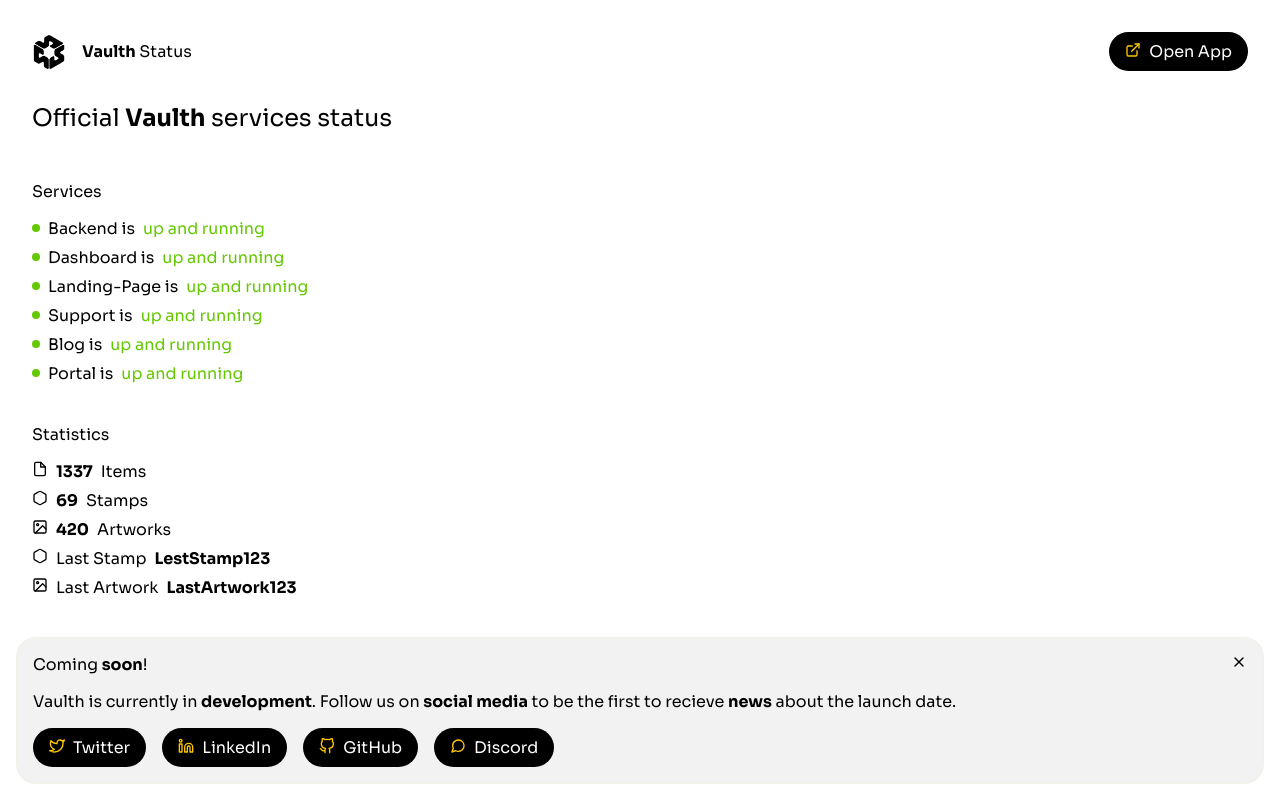
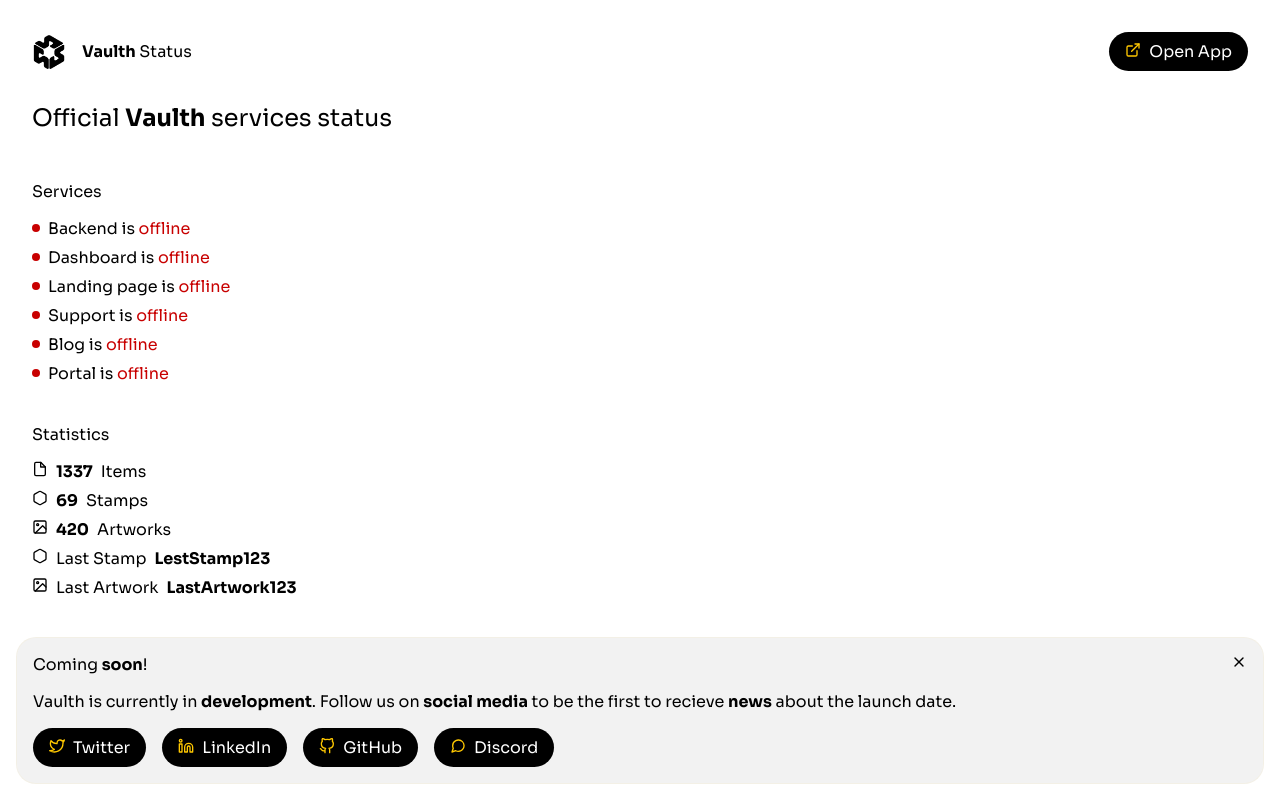
Before and after one commit to Vaulth/status, a Next.js app: page / in a window 1280 px wide. Built offline with nearby package versions, Linux system fonts and the light colour scheme; no server answers.

Commit message:
Add third status state: Fetching

```diff
--- a/components/Status.jsx
+++ b/components/Status.jsx
@@ -158,12 +158,24 @@
             <div className={styles.title}>Official <b>Vaulth</b> services status</div>
             <div className={styles.statusDiv}>
                 <div className={styles.desc}>Services</div>
-                <div className={styles.oneStat}><div className={styles.dot + " " + (backendStatus ? colorStyles.successBg : colorStyles.errorBg)} />Backend is {backendStatus ? <span className={colorStyles.success}>up and running</span> : <span className={colorStyles.error}>offline</span>}</div>
-                <div className={styles.oneStat}><div className={styles.dot + " " + (dashboardStatus ? colorStyles.successBg : colorStyles.errorBg)} />Dashboard is {dashboardStatus ? <span className={colorStyles.success}>up and running</span> : <span className={colorStyles.error}>offline</span>}</div>
-                <div className={styles.oneStat}><div className={styles.dot + " " + (landingpageStatus ? colorStyles.successBg : colorStyles.errorBg)} />Landing-Page is {landingpageStatus ? <span className={colorStyles.success}>up and running</span> : <span className={colorStyles.error}>offline</span>}</div>
-                <div className={styles.oneStat}><div className={styles.dot + " " + (supportStatus ? colorStyles.successBg : colorStyles.errorBg)} />Support is {supportStatus ? <span className={colorStyles.success}>up and running</span> : <span className={colorStyles.error}>offline</span>}</div>
-                <div className={styles.oneStat}><div className={styles.dot + " " + (blogStatus ? colorStyles.successBg : colorStyles.errorBg)} />Blog is {blogStatus ? <span className={colorStyles.success}>up and running</span> : <span className={colorStyles.error}>offline</span>}</div>
-                <div className={styles.oneStat}><div className={styles.dot + " " + (portalStatus ? colorStyles.successBg : colorStyles.errorBg)} />Portal is {portalStatus ? <span className={colorStyles.success}>up and running</span> : <span className={colorStyles.error}>offline</span>}</div>
+                <div className={styles.oneStat}><div className={styles.dot + " " + (backendStatus == STATUS.Fetching ? colorStyles.runningBg : (backendStatus == STATUS.Running ? colorStyles.successBg : colorStyles.errorBg))} />
+                    {backendStatus == STATUS.Fetching ? <span>Fetching backend...</span> : <span>Backend is {backendStatus == STATUS.Running ? <span className={colorStyles.success}>up and running</span> : <span className={colorStyles.error}>offline</span>}</span>}
+                </div>
+                <div className={styles.oneStat}><div className={styles.dot + " " + (dashboardStatus == STATUS.Fetching ? colorStyles.runningBg : (dashboardStatus == STATUS.Running ? colorStyles.successBg : colorStyles.errorBg))} />
+                    {dashboardStatus == STATUS.Fetching ? <span>Fetching dashboard...</span> : <span>Dashboard is {dashboardStatus == STATUS.Running ? <span className={colorStyles.success}>up and running</span> : <span className={colorStyles.error}>offline</span>}</span>}
+                </div>
+                <div className={styles.oneStat}><div className={styles.dot + " " + (landingpageStatus == STATUS.Fetching ? colorStyles.runningBg : (landingpageStatus == STATUS.Running ? colorStyles.successBg : colorStyles.errorBg))} />
+                    {landingpageStatus == STATUS.Fetching ? <span>Fetching landing page...</span> : <span>Landing page is {landingpageStatus == STATUS.Running ? <span className={colorStyles.success}>up and running</span> : <span className={colorStyles.error}>offline</span>}</span>}
+                </div>
+                <div className={styles.oneStat}><div className={styles.dot + " " + (supportStatus == STATUS.Fetching ? colorStyles.runningBg : (supportStatus == STATUS.Running ? colorStyles.successBg : colorStyles.errorBg))} />
+                    {supportStatus == STATUS.Fetching ? <span>Fetching support...</span> : <span>Support is {supportStatus == STATUS.Running ? <span className={colorStyles.success}>up and running</span> : <span className={colorStyles.error}>offline</span>}</span>}
+                </div>
+                <div className={styles.oneStat}><div className={styles.dot + " " + (blogStatus == STATUS.Fetching ? colorStyles.runningBg : (blogStatus == STATUS.Running ? colorStyles.successBg : colorStyles.errorBg))} />
+                    {blogStatus == STATUS.Fetching ? <span>Fetching blog...</span> : <span>Blog is {blogStatus == STATUS.Running ? <span className={colorStyles.success}>up and running</span> : <span className={colorStyles.error}>offline</span>}</span>}
+                </div>
+                <div className={styles.oneStat}><div className={styles.dot + " " + (portalStatus == STATUS.Fetching ? colorStyles.runningBg : (portalStatus == STATUS.Running ? colorStyles.successBg : colorStyles.errorBg))} />
+                    {portalStatus == STATUS.Fetching ? <span>Fetching portal...</span> : <span>Portal is {portalStatus == STATUS.Running ? <span className={colorStyles.success}>up and running</span> : <span className={colorStyles.error}>offline</span>}</span>}
+                </div>
             </div>
             <div className={styles.statusDiv}>
                 <div className={styles.desc}>Statistics</div>
--- a/styles/Colors.module.css
+++ b/styles/Colors.module.css
@@ -13,3 +13,7 @@
 .errorBg {
     background-color: rgba(200, 0, 0, 1);
 }
+
+.runningBg {
+    background-color: rgb(100, 200, 225);
+}
```
